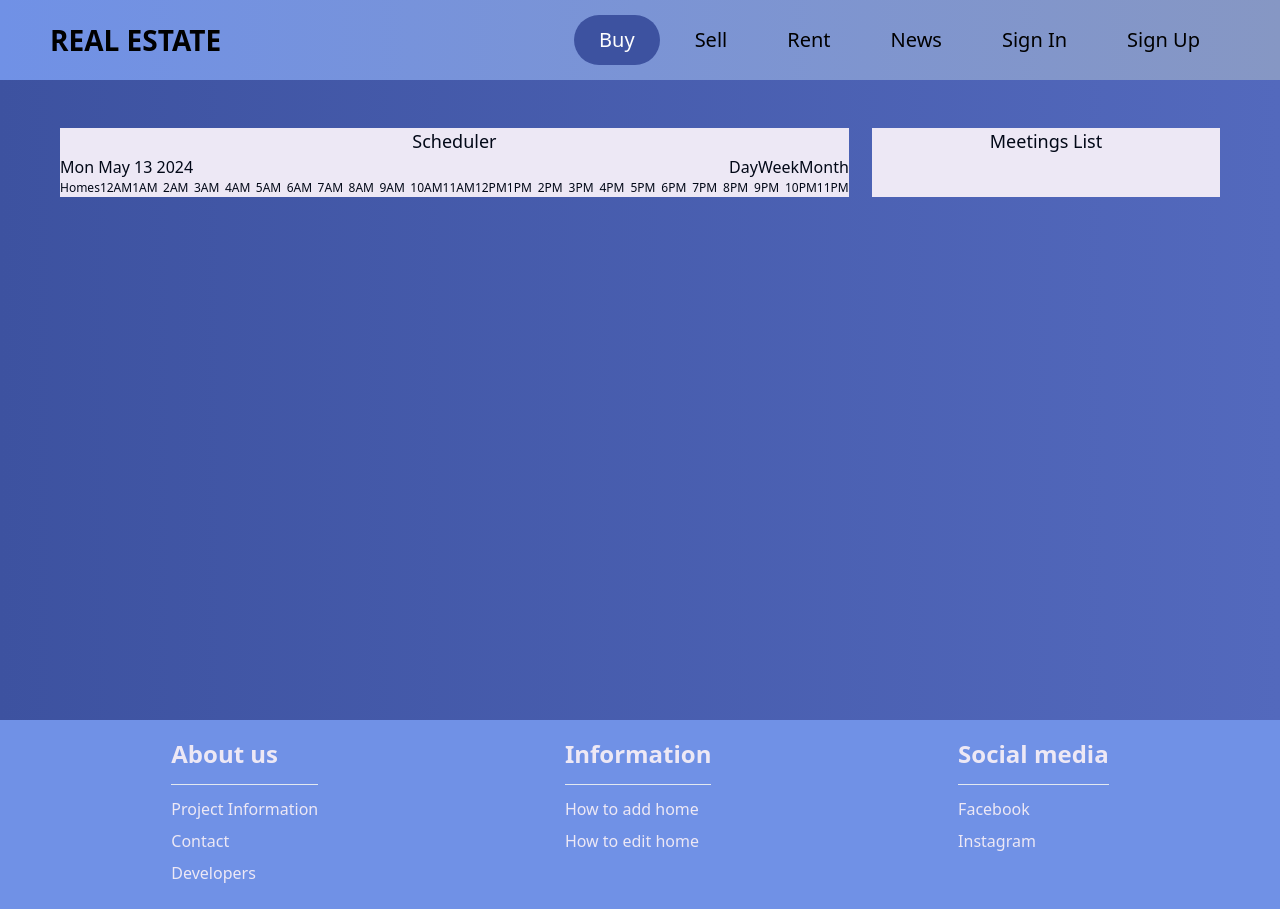
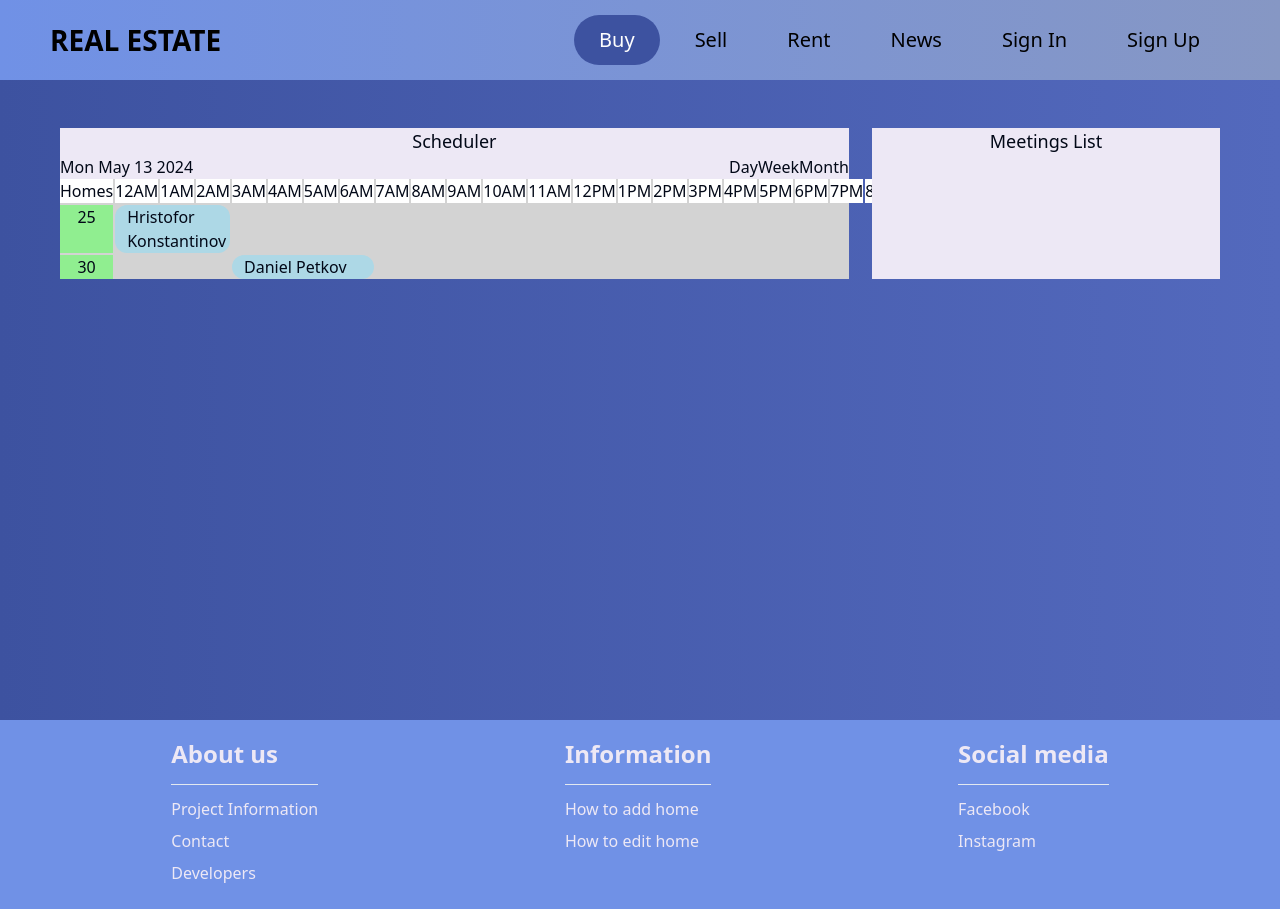
Before and after one commit to DamyanBG/real-estate-react-app, a React (Vite) app: page /meetings-scheduler in a window 1280 px wide. Built offline with nearby package versions, Linux system fonts and the light colour scheme.

Commit message:
initial logic for display grid

```diff
--- a/src/App.jsx
+++ b/src/App.jsx
@@ -16,6 +16,7 @@ import Rent from "./pages/Rent";
 import Chat from "./pages/Chat";
 import Meeting from "./pages/Meeting";
 import MeetingsScheduler from "./pages/MeetingsScheduler";
+import GridLearn from "./pages/GridLearn";
 
 import "./App.scss";
 import "leaflet/dist/leaflet.css";
@@ -50,6 +51,7 @@ function App() {
                             <Route path="/signin" element={<SignIn />} />
                             <Route path="/signup" element={<SignUp />} />
                             <Route path="/rent" element={<Rent />} />
+                            <Route path="/grid" element={<GridLearn />} />
                         </Routes>
                         <ToastContainer />
                     </main>
--- /dev/null
+++ b/src/pages/GridLearn.jsx
@@ -0,0 +1,15 @@
+import styles from './grid.module.scss'
+
+const GridLearn = () => {
+    return (
+        <section className={styles.wrapper}>
+            <article className={styles.box1}>One</article>
+            <article className={styles.box2}>Two</article>
+            <article>Three</article>
+            <article>Four</article>
+            <article>Five</article>
+        </section>
+    );
+};
+
+export default GridLearn;
--- a/src/pages/MeetingsScheduler.jsx
+++ b/src/pages/MeetingsScheduler.jsx
@@ -1,4 +1,4 @@
-import { useContext, useEffect, useState } from "react";
+import { useContext, useEffect, useState, Fragment } from "react";
 
 import { getUserMeetings } from "../api/meetingApi";
 import { UserContext } from "../context/UserProvider";
@@ -6,6 +6,25 @@ import { UserContext } from "../context/UserProvider";
 import styles from "./scheduler.module.scss";
 
 const today = new Date().toDateString();
+
+const mockMeetings = [
+    {
+        id: "25",
+        invitor_id: "1",
+        home_id: "25",
+        start_time: '00:10:00',
+        end_time: '02:10:00',
+        meeting_partner_names: "Hristofor Konstantinov"
+    },
+    {
+        id: "27",
+        invitor_id: "1",
+        home_id: "30",
+        start_time: '03:10:00',
+        end_time: '06:10:00',
+        meeting_partner_names: "Daniel Petkov"
+    },
+]
 
 const HOURS = [
     { text: "12AM", hour: 0 },
@@ -35,7 +54,7 @@ const HOURS = [
 ];
 
 const MeetingsScheduler = () => {
-    const [meetings, setMeetings] = useState([]);
+    const [meetings, setMeetings] = useState(mockMeetings);
     const { user } = useContext(UserContext);
     const [currentPeriod, setCurrentPeriod] = useState(today);
 
@@ -43,10 +62,11 @@ const MeetingsScheduler = () => {
         if (!user.token) return;
         const loadMeetings = async () => {
             const loadedMeetings = await getUserMeetings(user.token);
-            setMeetings(loadedMeetings);
+            setMeetings([...mockMeetings, ...loadedMeetings]);
         };
 
         loadMeetings();
+
     }, [user.token]);
 
     console.table(meetings);
@@ -65,17 +85,14 @@ const MeetingsScheduler = () => {
                                 <button type="button">Month</button>
                             </article>
                         </article>
-                        <section className={styles.tableContainer}>
-                            <article className={styles.schHeader}>
+                        <section className={styles.schedulerWrapper}>
                                 <article>Homes</article>
                                 {HOURS.map((hour) => (
                                     <article key={`id-${hour.text}`}>
                                         {hour.text}
                                     </article>
                                 ))}
-                            </article>
-                            <article className={styles.schBody}>
-                                {meetings.map((meeting) => {
+                                {meetings.map((meeting, index) => {
                                     console.log(meeting.start_time);
                                     console.log(typeof meeting.start_time);
                                     const startDateTime = new Date(
@@ -92,31 +109,16 @@ const MeetingsScheduler = () => {
                                     console.log(endTime);
 
                                     return (
-                                        <article
-                                            key={meeting.id}
-                                            className={styles.resourceRow}
-                                        >
-                                            <article>{meeting.home_id}</article>
-                                            {HOURS.map((hour) => {
-
-                                                return (
-                                                    <article
-                                                        key={`id-${hour.text}`}
-                                                    >
-                                                        {
-                                                            startTime === hour.hour
-                                                                ? "start"
-                                                                : endTime === hour.hour
-                                                                    ? "end"
-                                                                    : "-"
-                                                        }
-                                                    </article>
-                                                )
-                                            })}
-                                        </article>
+                                            <Fragment key={meeting.id}>
+                                                <article style={{ gridColumn: "1", gridRowStart: `${2 + index}`, background: "lightgreen", textAlign: "center" }}>
+                                                    {meeting.home_id}
+                                                </article>
+                                                <article style={{ gridColumn: `${startTime + 2} / ${endTime + 3}`, gridRowStart: `${2 + index}`, background: "lightblue" }} className={styles.timeFrame}>
+                                                    {meeting.meeting_partner_names}
+                                                </article>
+                                            </Fragment>
                                     );
                                 })}
-                            </article>
                         </section>
                     </section>
                 </section>
--- /dev/null
+++ b/src/pages/grid.module.scss
@@ -0,0 +1,17 @@
+.wrapper {
+    display: grid;
+    grid-template-columns: repeat(3, 1fr);
+    grid-auto-rows: 100px;
+    column-gap: 10px;
+  row-gap: 1em;
+}
+
+.box1 {
+  grid-column: 1 / 4;
+  grid-row: 1 / 3;
+}
+
+.box2 {
+  grid-column: 1;
+  grid-row: 3 / 5;
+}
--- a/src/pages/scheduler.module.scss
+++ b/src/pages/scheduler.module.scss
@@ -33,24 +33,21 @@
     justify-content: space-between;
 }
 
-.schHeader {
-    display: flex;
-    flex-direction: row;
-    flex-wrap: nowrap;
-    font-size: 12px;
+.schedulerWrapper {
+    display: grid;
+    grid-template-columns: repeat(25, 1fr);
+    gap: 2px;
+    background: lightgray;
 
-    > * {
-        flex: 1;
+    * {
+        background: white;
     }
 }
 
-.resourceRow {
-    display: flex;
-    flex-direction: row;
-    flex-wrap: nowrap;
-    font-size: 12px;
 
-    > * {
-        flex: 1;
-    }
+
+.timeFrame {
+    border-radius: 12px;
+    padding-left: 12px;
+    overflow: hidden;
 }
```
